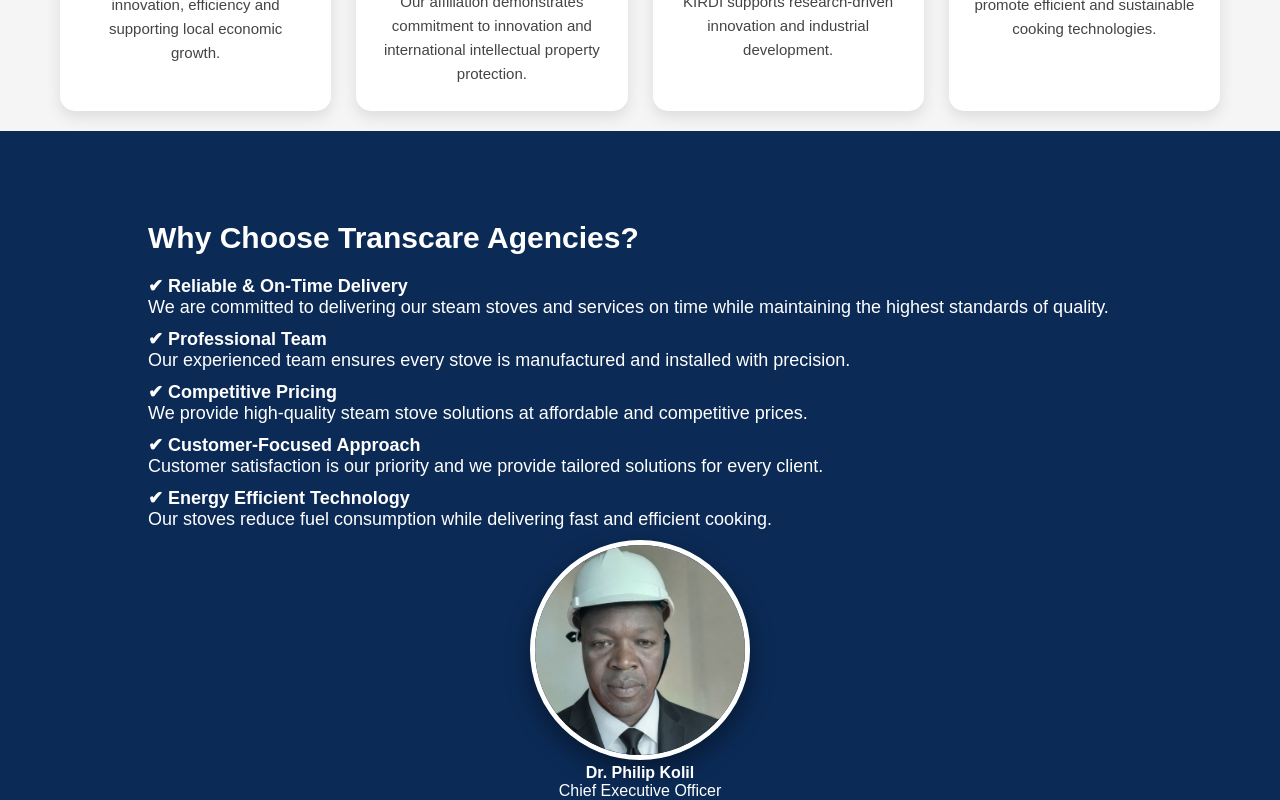
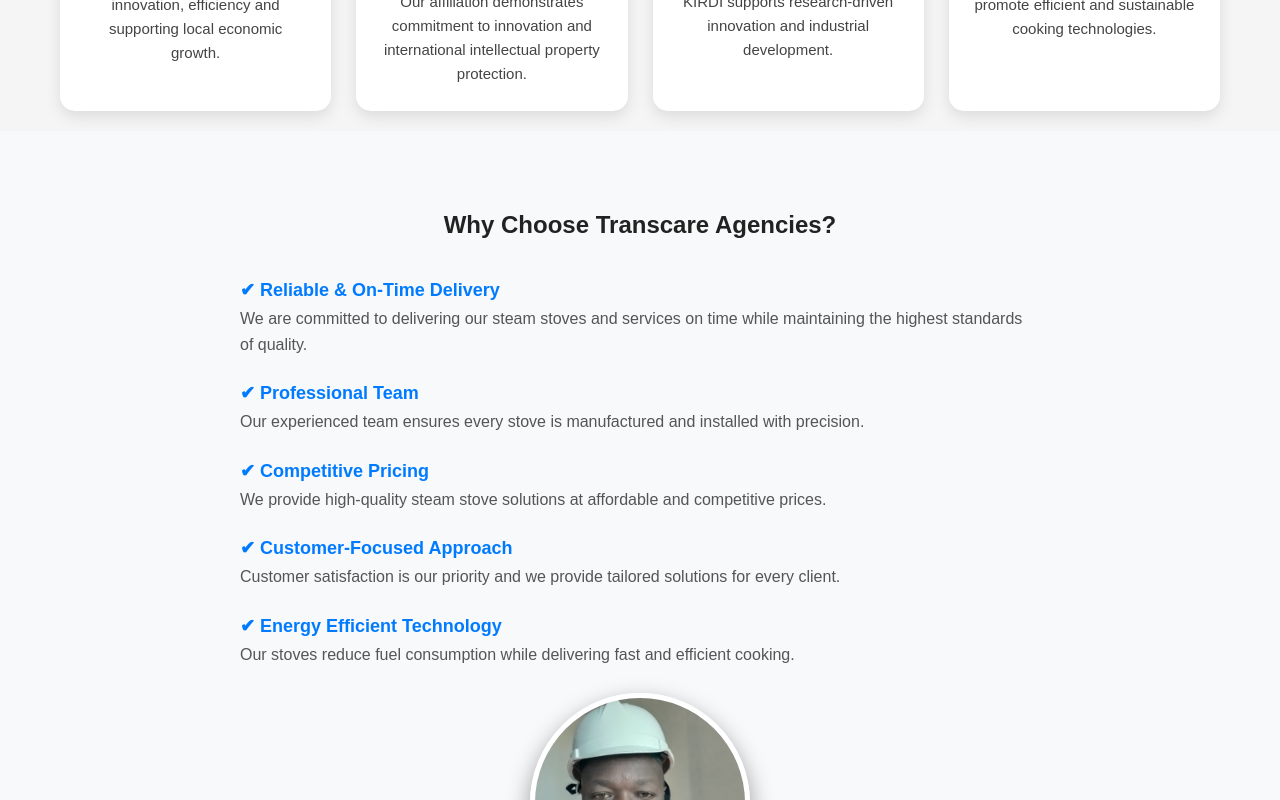
Before and after one commit to WheezyTech/transcare-website, a React (Create React App) app: page / in a window 1280 px wide. Shown: the part 1320-2120 px from the top of the page. Built offline with nearby package versions, Linux system fonts and the light colour scheme.

Commit message:
Update index.css

```diff
--- a/src/index.css
+++ b/src/index.css
@@ -743,23 +743,38 @@
 }
 
 /* text */
-.why-text{
-flex:1;
+.why-us{
+  padding:60px 20px;
+  background:#f8f9fa;
 }
 
-.why-text h2{
-font-size:30px;
-margin-bottom:20px;
+.why-us h2{
+  text-align:center;
+  margin-bottom:40px;
+  color:#222;
 }
 
-.why-text ul{
-list-style:none;
-padding:0;
+.why-list{
+  max-width:800px;
+  margin:auto;
+  list-style:none;
+  padding:0;
 }
 
-.why-text li{
-margin-bottom:10px;
-font-size:18px;
+.why-list li{
+  margin-bottom:25px;
+}
+
+.why-list strong{
+  color:#007BFF;
+  display:block;
+  margin-bottom:5px;
+  font-size:18px;
+}
+
+.why-list p{
+  color:#555;
+  line-height:1.6;
 }
 
 /* CEO image */
```
